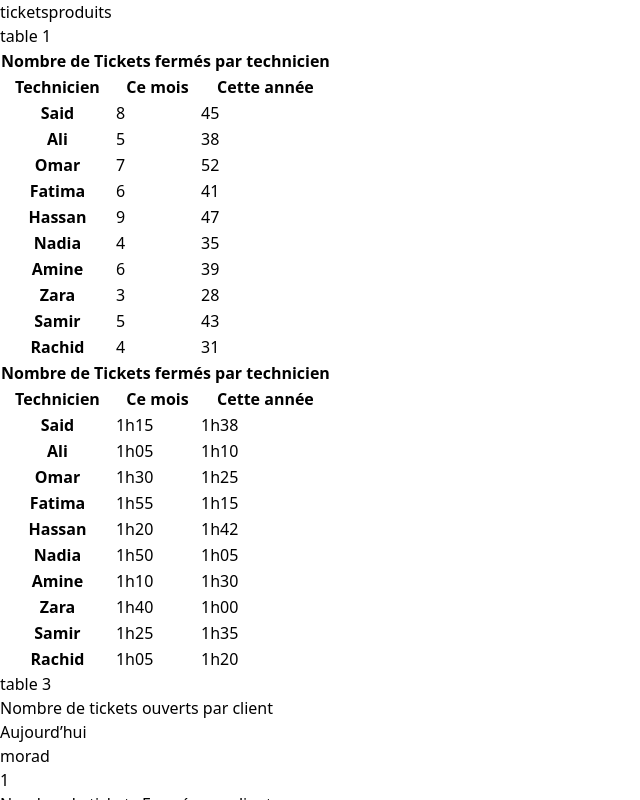
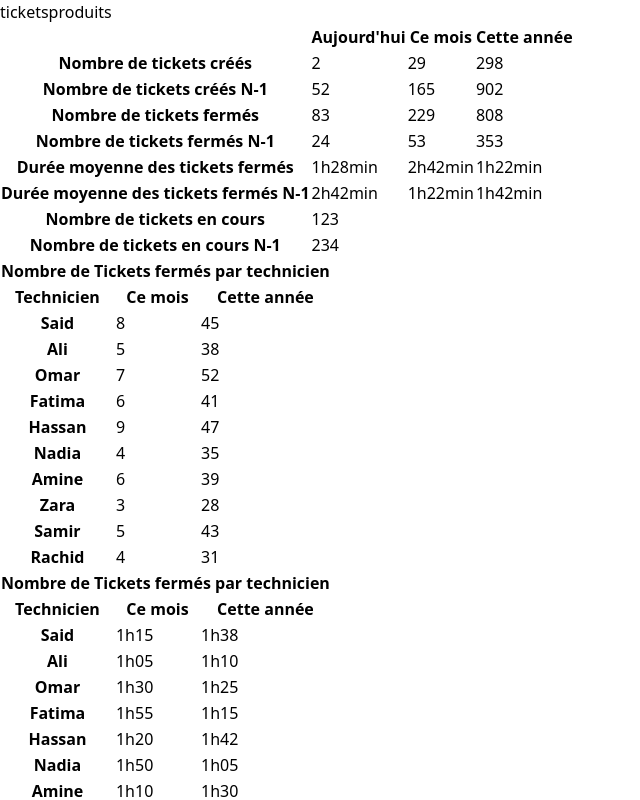
Before and after one commit to Abde-Ouaaddi29/omnipilote-statistics-tasks, a React (Vite) app: page / in a window 1280 px wide. Both pictures are taken after a click on the button "produits". Shown: the top 800 px of the page, without its empty margins (0-640 px from the left). Built offline with nearby package versions, Linux system fonts and the light colour scheme.

Commit message:
add table 1

```diff
--- a/src/Service Apres-Vente/produits/tables.jsx
+++ b/src/Service Apres-Vente/produits/tables.jsx
@@ -34,7 +34,8 @@ export default function Tables() {
             <div className="bg-blue-400 px-2 py-1 rounded">Aujourd’hui</div>
           </div>
           <div className="mt-4">
-            {overtTickets.length > 0 ? clientsWithovertTickets.map((client) => {
+            {overtTickets.length > 0 ? (
+              clientsWithovertTickets.map((client) => {
                 const ticketCount = overtTickets.filter(
                   (ticket) => ticket.clientId === client.id
                 ).length;
@@ -48,11 +49,12 @@ export default function Tables() {
                     <div className="px-4">{ticketCount}</div>
                   </div>
                 );
-            }) :
+              })
+            ) : (
               <div className="text-center text-gray-600 mt-10">
                 Aucun ticket aujourd'hui.
               </div>
-            }
+            )}
           </div>
         </div>
       </>
@@ -151,7 +153,9 @@ export default function Tables() {
 
   return (
     <div className="p-4 bg-gray-100">
-      <div>table 1</div>
+      <div>
+        <Table1 />
+      </div>
       <div className="grid lg:grid-cols-2  md:lg:grid-cols-2 grid-cols-1 gap-3">
         <TechnicienDataTabe isTeckeFerme={true} />
         <TechnicienDataTabe isTeckeFerme={false} />
@@ -223,3 +227,114 @@ function TechnicienDataTabe({ isTeckeFerme = false }) {
     </>
   );
 }
+
+function Table1() {
+  return (
+    <div className="relative overflow-x-auto my-5">
+      <table className="w-full text-sm text-left rtl:text-right text-gray-500 border ">
+        <thead className="text-xs text-gray-700 uppercase bg-gray-50 ">
+          <tr>
+            <th scope="col" className="px-6 py-3 border"></th>
+            <th scope="col" className="px-6 py-3 border">
+              Aujourd'hui
+            </th>
+            <th scope="col" className="px-6 py-3 border">
+              Ce mois
+            </th>
+            <th scope="col" className="px-6 py-3 border">
+              Cette année
+            </th>
+          </tr>
+        </thead>
+        <tbody>
+          <tr className="odd:bg-white border">
+            <th
+              scope="row"
+              className="px-6 py-4 font-medium text-gray-900 whitespace-nowrap "
+            >
+              Nombre de tickets créés
+            </th>
+            <td className="px-6 py-4 border">2</td>
+            <td className="px-6 py-4 border">29</td>
+            <td className="px-6 py-4 border">298</td>
+          </tr>
+          <tr className="odd:bg-white border">
+            <th
+              scope="row"
+              className="px-6 py-4 font-medium text-gray-900 whitespace-nowrap "
+            >
+              Nombre de tickets créés N-1
+            </th>
+            <td className="px-6 py-4 border">52</td>
+            <td className="px-6 py-4 border">165</td>
+            <td className="px-6 py-4 border">902</td>
+          </tr>
+          <tr className="odd:bg-white border">
+            <th
+              scope="row"
+              className="px-6 py-4 font-medium text-gray-900 whitespace-nowrap "
+            >
+              Nombre de tickets fermés
+            </th>
+            <td className="px-6 py-4 border">83</td>
+            <td className="px-6 py-4 border">229</td>
+            <td className="px-6 py-4 border">808</td>
+          </tr>
+          <tr className="odd:bg-white border">
+            <th
+              scope="row"
+              className="px-6 py-4 font-medium text-gray-900 whitespace-nowrap "
+            >
+              Nombre de tickets fermés N-1
+            </th>
+            <td className="px-6 py-4 border">24</td>
+            <td className="px-6 py-4 border">53</td>
+            <td className="px-6 py-4 border">353</td>
+          </tr>
+          <tr className="odd:bg-white border">
+            <th
+              scope="row"
+              className="px-6 py-4 font-medium text-gray-900 whitespace-nowrap "
+            >
+              Durée moyenne des tickets fermés
+            </th>
+            <td className="px-6 py-4 border">1h28min</td>
+            <td className="px-6 py-4 border">2h42min</td>
+            <td className="px-6 py-4 border">1h22min</td>
+          </tr>
+          <tr className="odd:bg-white border">
+            <th
+              scope="row"
+              className="px-6 py-4 font-medium text-gray-900 whitespace-nowrap "
+            >
+              Durée moyenne des tickets fermés N-1
+            </th>
+            <td className="px-6 py-4 border">2h42min</td>
+            <td className="px-6 py-4 border">1h22min</td>
+            <td className="px-6 py-4 border">1h42min</td>
+          </tr>
+          <tr className="odd:bg-white border">
+            <th
+              scope="row"
+              className="px-6 py-4 font-medium text-gray-900 whitespace-nowrap "
+            >
+              Nombre de tickets en cours
+            </th>
+            <td className="px-6 py-4 border text-center" colSpan={3}>123</td>
+
+          </tr>
+          <tr className="odd:bg-white border">
+            <th
+              scope="row"
+              className="px-6 py-4 font-medium text-gray-900 whitespace-nowrap "
+            >
+              Nombre de tickets en cours N-1
+            </th>
+            <td className="px-6 py-4 border text-center" colSpan={3}>234</td>
+
+          </tr>
+        </tbody>
+      </table>
+    </div>
+  );
+}
```
Lines whose indentation alone changed are shown as unchanged.
